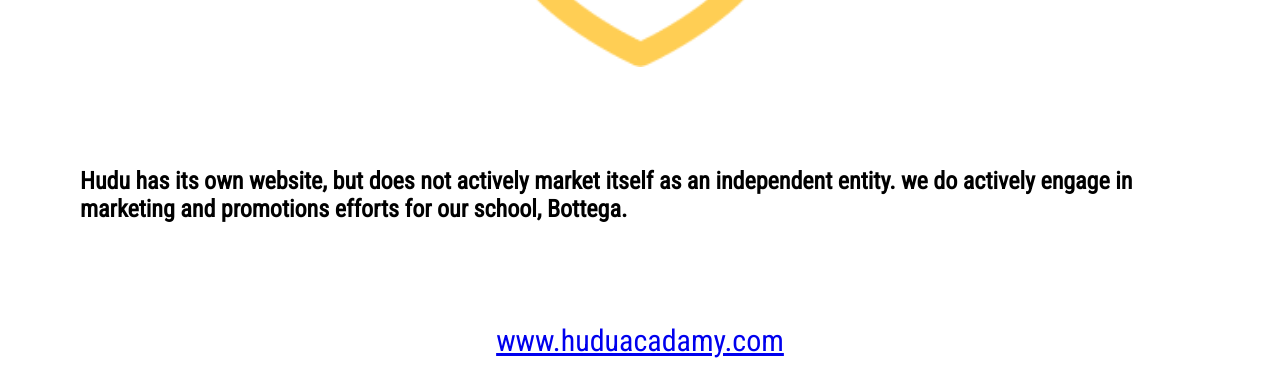
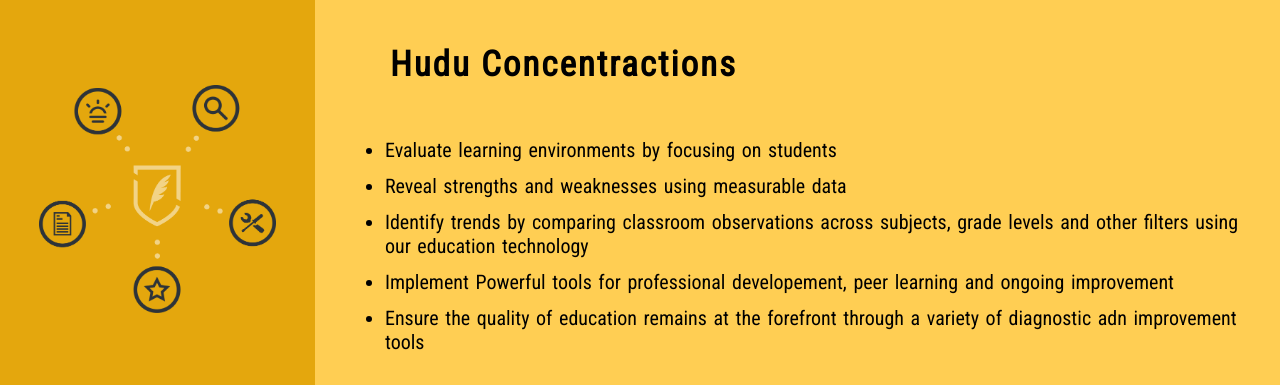
Before and after one commit to jordanhudgens/huduacademy, a Flask app: page / in a window 1280 px wide. Shown: the part 401-786 px from the top of the page. Run offline with Flask 2, Linux system fonts and the light colour scheme.

Commit message:
heroku fix 2(margins and top section gone)

```diff
--- a/templates/hudu.html
+++ b/templates/hudu.html
@@ -8,7 +8,7 @@
     <style>
         *{
             font-family: 'Roboto Condensed';
-            margin: 0px 15px;
+            margin: 0px;
         }
         a{
             margin-top: 100px;
@@ -23,23 +23,6 @@
             height: 50px;
             background-color: black;
             margin: 0 14.5px;
-        }
-        .top-page{
-            display: flex;
-            flex-direction: column;
-            align-content: space-around;
-            align-items: center;
-        }
-        .logo-container{
-            display: flex;
-            justify-content: center;
-            margin: 100px;
-        }
-        .hudu-logo{
-            height: 46vh;
-        }
-        .main-text{
-            margin: 0px 20px
         }
         .first-section{
             height: 50vh;
@@ -196,13 +179,6 @@
 </head>
 <body>
     <div class="container">
-        <div class="top-page">
-            <div class="logo-container">
-                <img class="hudu-logo" src="/static/images/Hudu Icon.png" alt="hudu main logo">
-            </div>
-            <h2 class="main-text">Hudu has its own website, but does not actively market itself as an independent entity. we do actively engage in marketing and promotions efforts for our school, Bottega.</h2>
-            <a href="www.huduacadamy.com">www.huduacadamy.com</a>
-        </div>
         <div class="bottom-page">
             <div class="first-section">
                 <div class="first-content">
```
